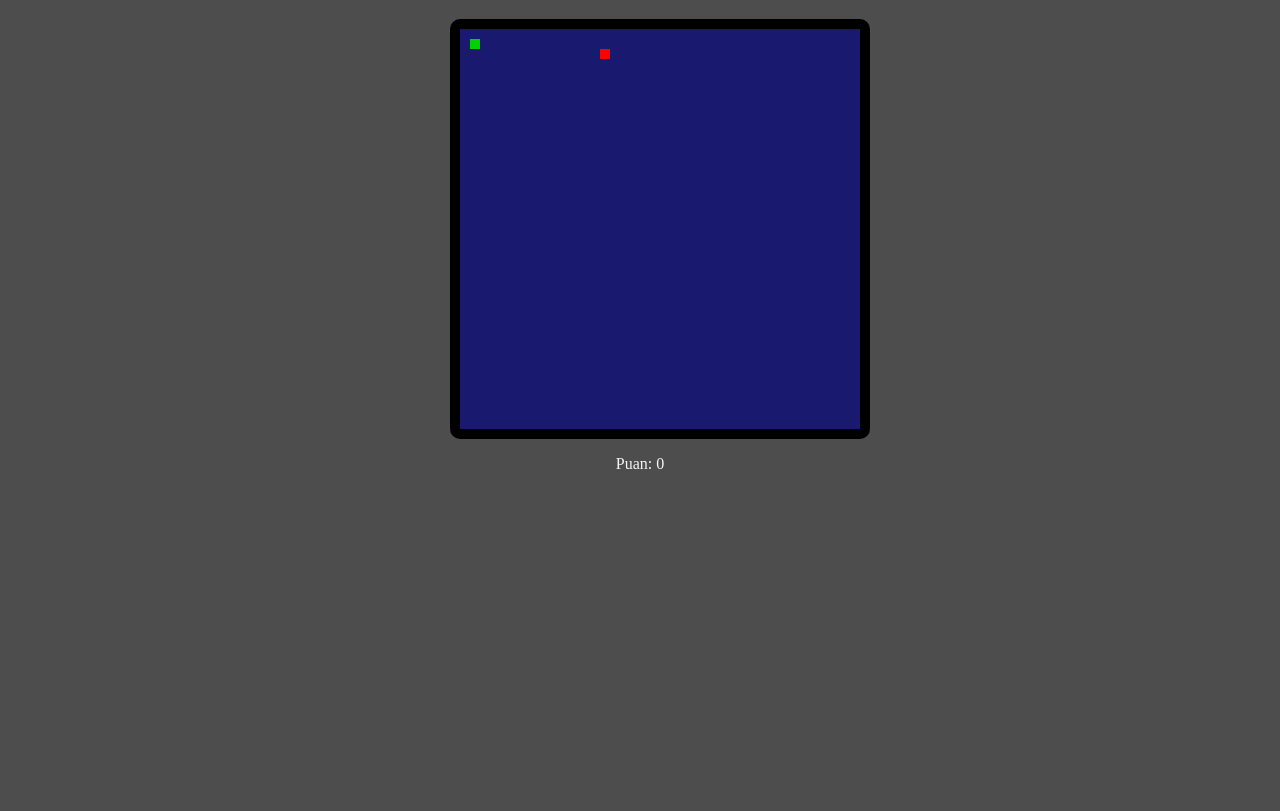
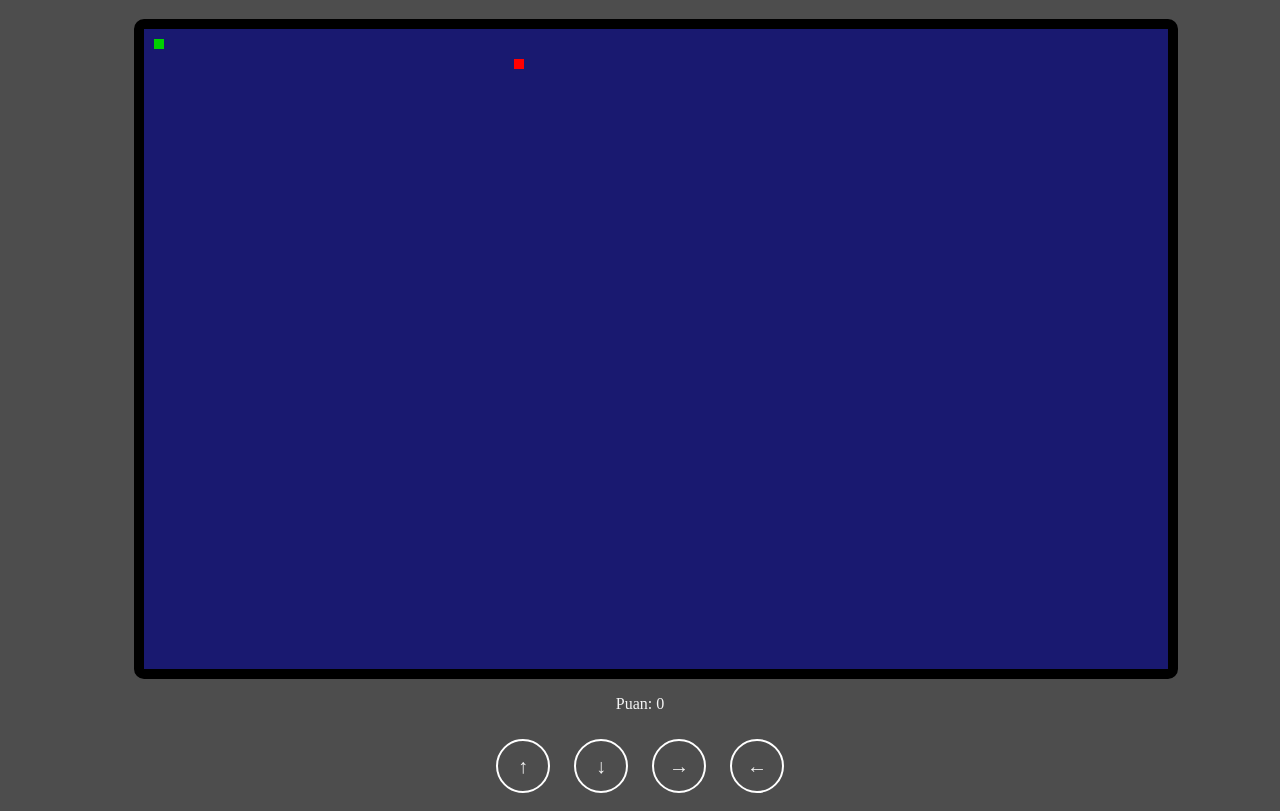
Before and after one commit to AKJAEAH/snake, a plain HTML site: page index.html in a window 1280 px wide. Shown: the part 61-872 px from the top of the page. Before the commit the page ends 800 px from the top, so only its background shows below. Drawn offline with Linux system fonts and the light colour scheme.

Commit message:
index.html

```diff
--- a/index.html
+++ b/index.html
@@ -4,7 +4,46 @@
     <meta charset="UTF-8">
     <meta name="viewport" content="width=device-width, initial-scale=1.0">
     <title>Yılan Oyunu</title>
-    <link rel="stylesheet" href="style.css">
+    <style>
+        body {
+            background-color: rgb(77, 77, 77);
+            text-align: center;
+            color: whitesmoke;
+        }
+        #oyunAlani {
+            width: 80vw; /* Genişlik */
+            height: 80vh; /* Yükseklik */
+            border: 10px solid black;
+            border-radius: 10px;
+            background-color: midnightblue;
+            position: relative;
+            top: 10%;
+            left: 10%;
+        }
+        .yilan {
+            width: 10px;
+            height: 10px;
+            background-color: rgb(0, 209, 0);
+            position: absolute;
+        }
+        #yem {
+            width: 10px;
+            height: 10px;
+            background-color: red;
+            position: absolute;
+        }
+        .yonTusu {
+            width: 50px;
+            height: 50px;
+            border: 2px solid white;
+            border-radius: 50%;
+            display: inline-block;
+            margin: 10px;
+            cursor: pointer;
+            font-size: 20px;
+            line-height: 50px;
+        }
+    </style>
 </head>
 <body>
     <h1>Yılan Oyunu</h1>
@@ -13,6 +52,12 @@
         <div id="yem"></div>
     </div>
     <p>Puan: <span id="puan">0</span></p>
+    <div id="yonTuslari">
+        <div class="yonTusu" id="yukari">↑</div>
+        <div class="yonTusu" id="asagi">↓</div>
+        <div class="yonTusu" id="sag">→</div>
+        <div class="yonTusu" id="sol">←</div>
+    </div>
 
     <script>
         let x = 10;
@@ -28,11 +73,30 @@
         const puanGoster = document.getElementById('puan');
         let hareket;
 
-        document.addEventListener('keydown', yonBelirle);
+        document.addEventListener('keydown', klavyeYonBelirle);
+        document.getElementById('yukari').addEventListener('click', hareketYukari);
+        document.getElementById('asagi').addEventListener('click', hareketAsagi);
+        document.getElementById('sag').addEventListener('click', hareketSaga);
+        document.getElementById('sol').addEventListener('click', hareketSola);
 
-        function yonBelirle(event) {
+        function klavyeYonBelirle(event) {
             switch (event.key) {
                 case 'ArrowUp':
+                    hareketYukari();
+                    break;
+                case 'ArrowDown':
+                    hareketAsagi();
+                    break;
+                case 'ArrowLeft':
+                    hareketSola();
+                    break;
+                case 'ArrowRight':
+                    hareketSaga();
+                    break;
+            }
+        }
+
+        function hareketYukari() {
             clearInterval(hareket);
             hareket = setInterval(() => {
                 y -= hiz;
@@ -45,8 +109,9 @@
                 yilan.style.top = y + 'px';
                 yilanYemCarpismaKontrolu();
             }, 100);
-                    break;
-                case 'ArrowDown':
+        }
+
+        function hareketAsagi() {
             clearInterval(hareket);
             hareket = setInterval(() => {
                 y += hiz;
@@ -59,8 +124,9 @@
                 yilan.style.top = y + 'px';
                 yilanYemCarpismaKontrolu();
             }, 100);
-                    break;
-                case 'ArrowLeft':
+        }
+
+        function hareketSola() {
             clearInterval(hareket);
             hareket = setInterval(() => {
                 x -= hiz;
@@ -73,12 +139,13 @@
                 yilan.style.left = x + 'px';
                 yilanYemCarpismaKontrolu();
             }, 100);
-                    break;
-                case 'ArrowRight':
+        }
+
+        function hareketSaga() {
             clearInterval(hareket);
             hareket = setInterval(() => {
                 x += hiz;
-                        if (x >= oyunAlani.clientHeight) {
+                if (x >= oyunAlani.clientWidth) {
                     clearInterval(hareket);
                     alert('Oyun Bitti! Puanınız: ' + puan);
                     location.reload();
@@ -87,8 +154,6 @@
                 yilan.style.left = x + 'px';
                 yilanYemCarpismaKontrolu();
             }, 100);
-                    break;
-            }
         }
 
         function yilanYemCarpismaKontrolu() {
```
Lines whose indentation alone changed are shown as unchanged.
